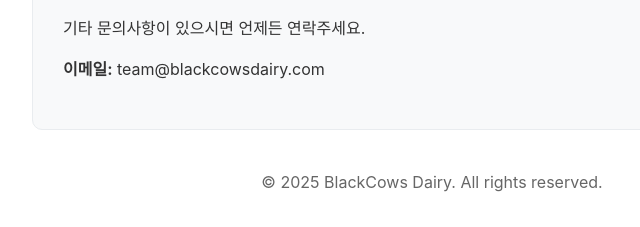
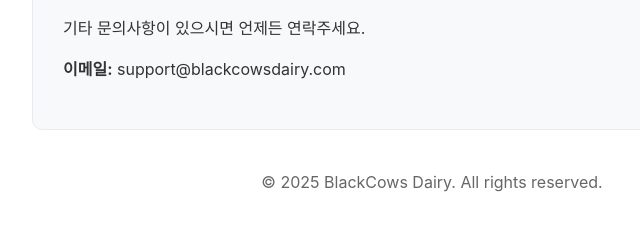
Before and after one commit to BlackCows-Team/blackcows-privacy, a plain HTML site: page account-deletion.html in a window 1280 px wide. Shown: the part 1204-1431 px from the top of the page, 208-848 px from the left. Drawn offline with Linux system fonts and the light colour scheme.

Commit message:
Update account-deletion.html

```diff
--- a/account-deletion.html
+++ b/account-deletion.html
@@ -60,7 +60,7 @@
         <h2>📧 계정 삭제 방법</h2>
         <p>소담소담 앱의 계정 삭제를 원하시면 아래 이메일로 요청해주세요.</p>
 
-        <a href="mailto:team@blackcowsdairy.com?subject=소담소담 계정삭제요청&body=안녕하세요.%0A%0A계정 삭제를 요청합니다.%0A%0A- 사용자 이름: [여기에 입력]%0A- 이메일: [여기에 입력]%0A- 삭제 사유 (선택사항): [여기에 입력]%0A%0A감사합니다."
+        <a href="mailto:support@blackcowsdairy.com?subject=소담소담 계정삭제요청&body=안녕하세요.%0A%0A계정 삭제를 요청합니다.%0A%0A- 사용자 이름: [여기에 입력]%0A- 이메일: [여기에 입력]%0A- 삭제 사유 (선택사항): [여기에 입력]%0A%0A감사합니다."
            class="email-button">
             📨 계정 삭제 요청하기
         </a>
@@ -95,7 +95,7 @@
 
         <h3>📞 문의</h3>
         <p>기타 문의사항이 있으시면 언제든 연락주세요.</p>
-        <p><strong>이메일:</strong> team@blackcowsdairy.com</p>
+        <p><strong>이메일:</strong> support@blackcowsdairy.com</p>
     </div>
 
     <footer style="text-align: center; margin-top: 40px; color: #666;">
```
